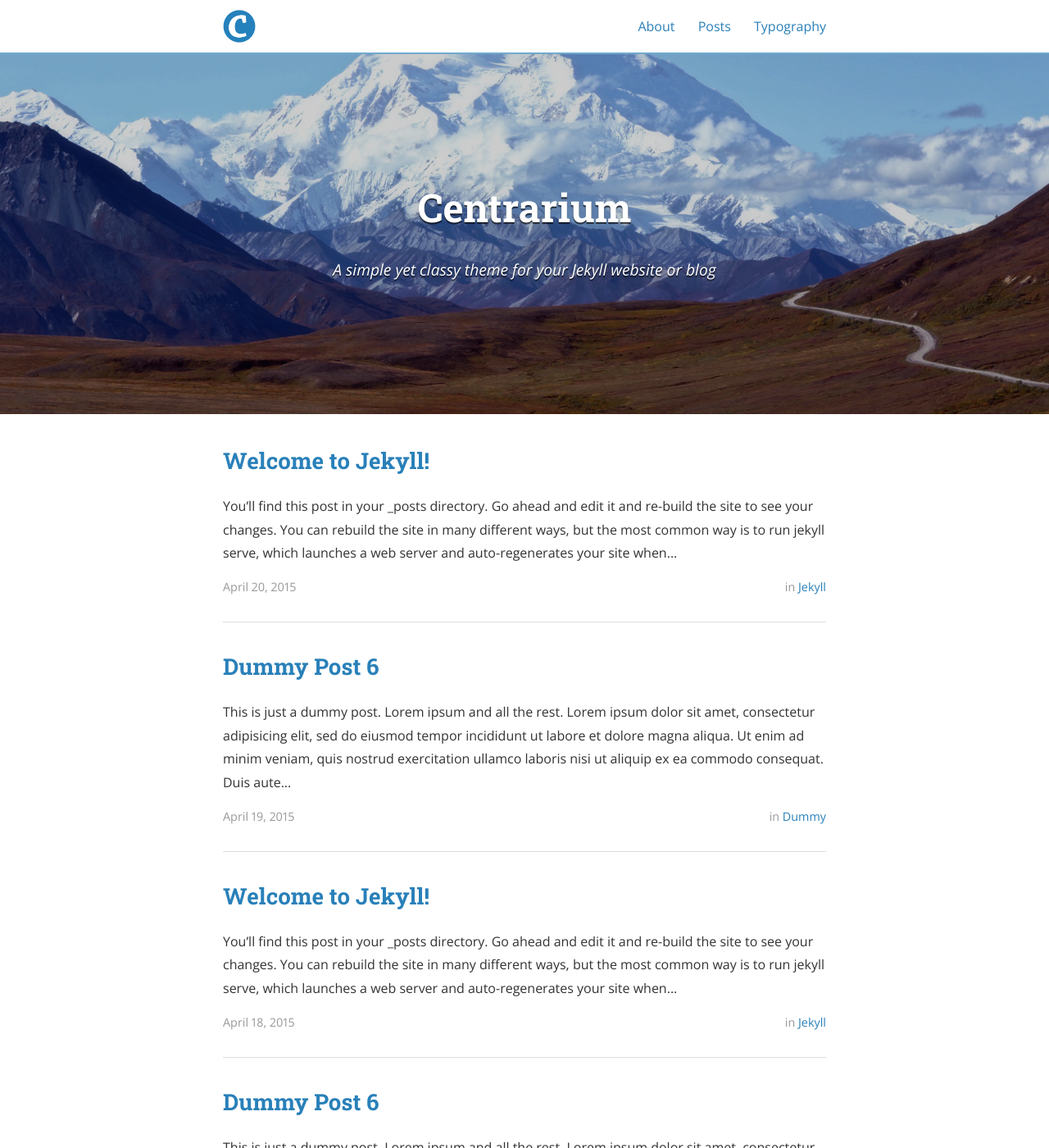
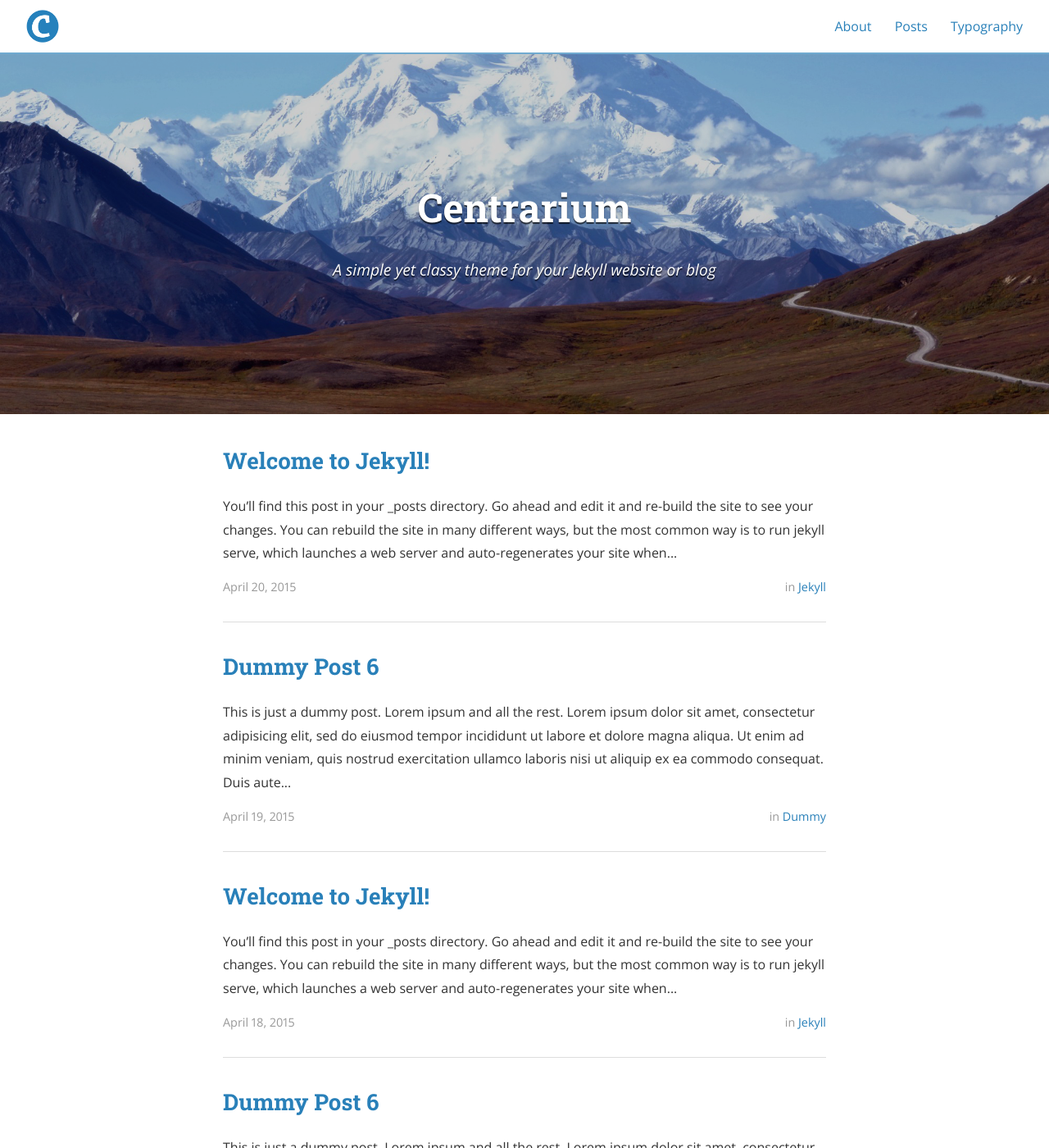
Before and after one commit to Hyeonglae-Cho/Hyeonglae-Cho.github.io, a Jekyll site: the page built from index.html, in a window 1280 px wide and 1400 px high. Shown: the whole window at 82% size. Built offline with Jekyll 4.4.1, drawn with Linux system fonts in a browser that asks for light colours; nearby versions of some CDN libraries; the list of posts is cut into pages by our own code.

Commit message:
Update _layout.scss

```diff
--- a/_sass/_layout.scss
+++ b/_sass/_layout.scss
@@ -139,8 +139,10 @@ pre code.hljs {
   }
   // Nav menu
   .navigation-wrapper {
-  	@include outer-container;
     @include clearfix;
+    width: 100%;
+    margin-left: auto;
+    margin-right: auto;
     position: relative;
   }
   .logo {
```
